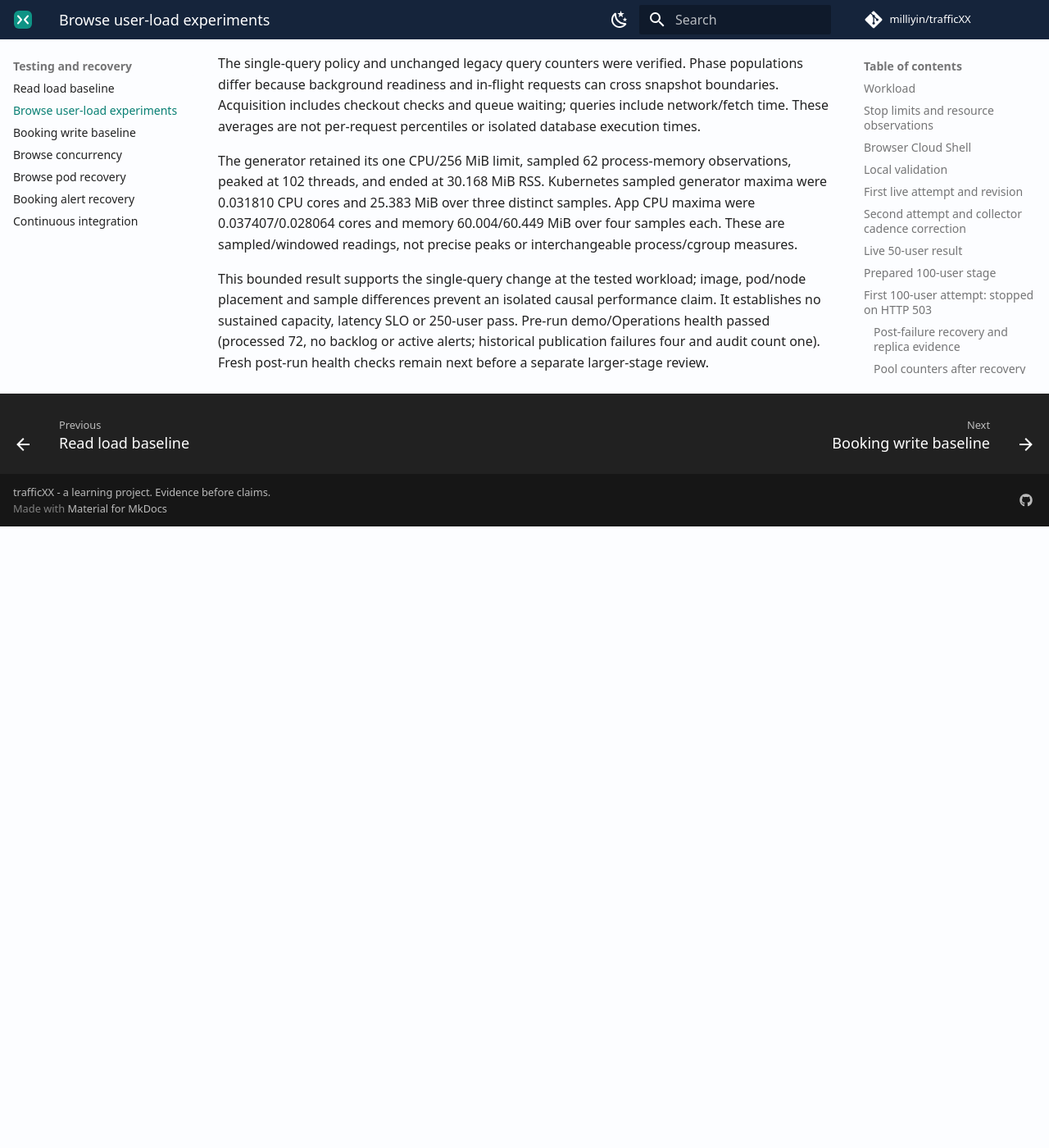
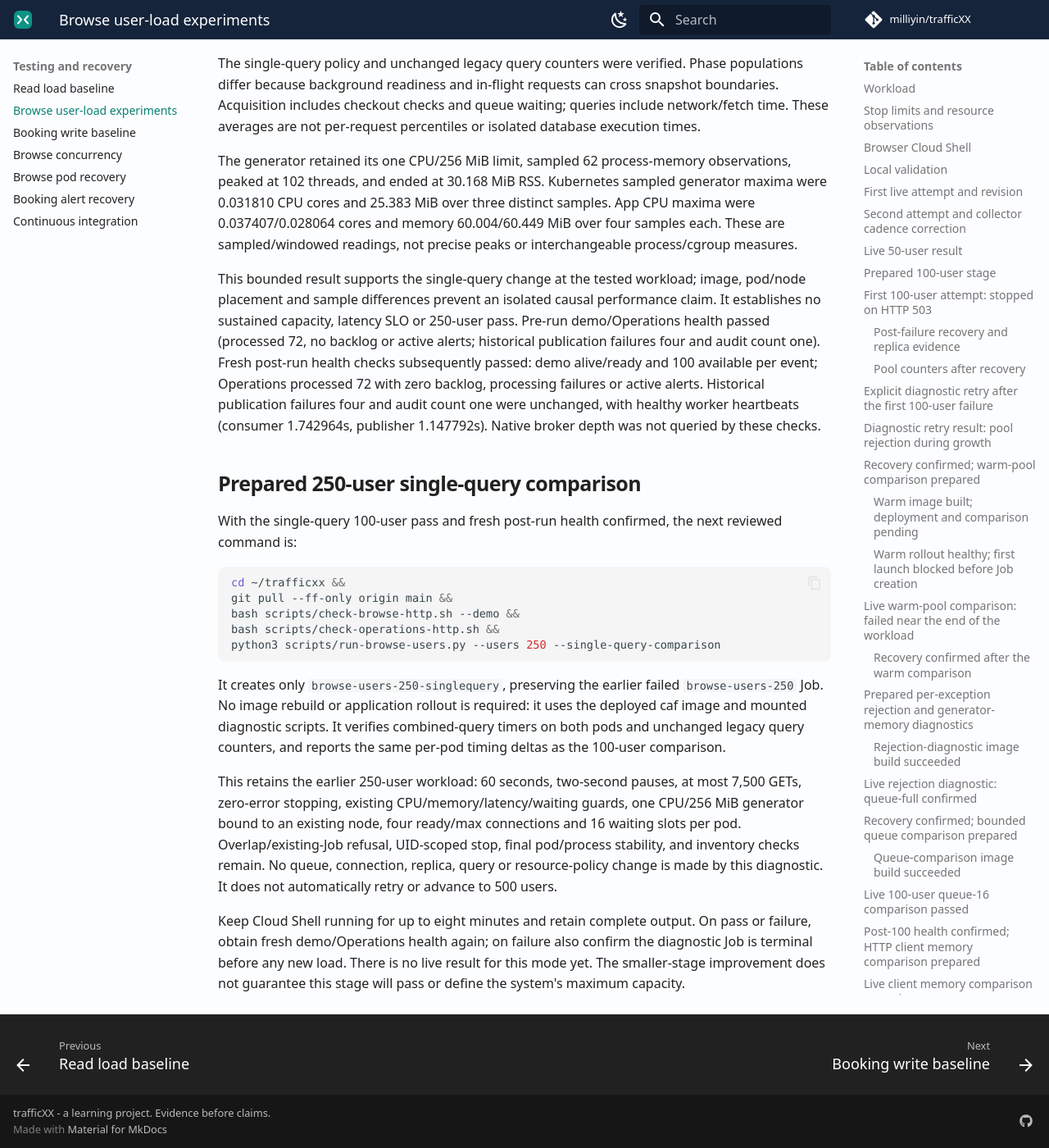
Before and after one commit to milliyin/trafficXX, an MkDocs documentation site: the page built from docs/browse-user-load.md, in a window 1280 px wide and 1400 px high, scrolled down 32776 px. Shown: the whole window at 82% size. Built offline with MkDocs 1.6.1 and Material for MkDocs 9.7.7, drawn with Linux system fonts in a browser that asks for light colours; comment, search, counter and statistics services are not loaded; before the commit the page ends 33418 px from its top, so only the background shows below that.

````diff
--- a/docs/browse-user-load.md
+++ b/docs/browse-user-load.md
@@ -1466,4 +1466,41 @@ image, pod/node placement and sample differences prevent an isolated causal
 performance claim. It establishes no sustained capacity, latency SLO or
 250-user pass. Pre-run demo/Operations health passed (processed 72, no backlog
 or active alerts; historical publication failures four and audit count one).
-Fresh post-run health checks remain next before a separate larger-stage review.
+Fresh post-run health checks subsequently passed: demo alive/ready and 100
+available per event; Operations processed 72 with zero backlog, processing
+failures or active alerts. Historical publication failures four and audit
+count one were unchanged, with healthy worker heartbeats (consumer 1.742964s,
+publisher 1.147792s). Native broker depth was not queried by these checks.
+
+## Prepared 250-user single-query comparison
+
+With the single-query 100-user pass and fresh post-run health confirmed,
+the next reviewed command is:
+
+```bash
+cd ~/trafficxx &&
+git pull --ff-only origin main &&
+bash scripts/check-browse-http.sh --demo &&
+bash scripts/check-operations-http.sh &&
+python3 scripts/run-browse-users.py --users 250 --single-query-comparison
+```
+
+It creates only `browse-users-250-singlequery`, preserving the earlier failed
+`browse-users-250` Job. No image rebuild or application rollout is required:
+it uses the deployed caf image and mounted diagnostic scripts. It verifies
+combined-query timers on both pods and unchanged legacy query counters, and
+reports the same per-pod timing deltas as the 100-user comparison.
+
+This retains the earlier 250-user workload: 60 seconds, two-second pauses,
+at most 7,500 GETs, zero-error stopping, existing CPU/memory/latency/waiting
+guards, one CPU/256 MiB generator bound to an existing node, four ready/max
+connections and 16 waiting slots per pod. Overlap/existing-Job refusal,
+UID-scoped stop, final pod/process stability, and inventory checks remain.
+No queue, connection, replica, query or resource-policy change is made by
+this diagnostic. It does not automatically retry or advance to 500 users.
+
+Keep Cloud Shell running for up to eight minutes and retain complete output.
+On pass or failure, obtain fresh demo/Operations health again; on failure
+also confirm the diagnostic Job is terminal before any new load. There is
+no live result for this mode yet. The smaller-stage improvement does not
+guarantee this stage will pass or define the system's maximum capacity.
--- a/docs/progress.md
+++ b/docs/progress.md
@@ -18,7 +18,7 @@ earlier checkpoints. It is not a live status page.
 | 50-user Browse experiment | 1,382 successful reads in 60.133 seconds; zero errors; p95 209.486 ms. |
 | 100-user Browse experiment | 2,734 successful reads in 60.134 seconds; zero errors; p95 313.140 ms with queue limit 16. |
 | 100-user client memory comparison | 2,745 successful reads in 60.156 seconds; zero errors; p95 294.158 ms. Sampled generator peak process RSS 33.250 MiB versus the preceding 241.094 MiB. |
-| 100-user single-query comparison | 2,804 successful reads in 60.100 seconds; zero errors; p95 201.078 ms; sampled generator peak process RSS 33.164 MiB. Post-run health checks pending. |
+| 100-user single-query comparison | 2,804 successful reads in 60.100 seconds; zero errors; p95 201.078 ms; sampled generator peak process RSS 33.164 MiB. Fresh post-run health checks passed. |
 
 The fresh health checks after the 100-user pass reported both demo events still
 at 100 available tickets, healthy workers, no backlog, and no active alerts.
@@ -55,8 +55,8 @@ or establish sustained production capacity.
   Body means fell from 76-84 ms to 52-59 ms across the observed pods, consistent
   with one fewer round trip. Placement/sample differences limit comparison;
   The guarded 100-user single-query comparison also passed with 2,804 valid
-  reads and zero rejections; fresh post-run health checks are next before
-  reviewing a separate 250-user attempt.
+  reads and zero rejections; fresh post-run health checks passed. A separate
+  guarded 250-user single-query comparison is prepared, with no live result yet.
 - **Token renewal:** the original expiry-boundary Job has no final verdict in
   the supplied record. Its running/progress output is not a renewal pass.
 - **Notifications:** warning evaluation is tested; external notification
````
Also changed, not shown: memeory.md (+2 -0 lines), 3 other files.
